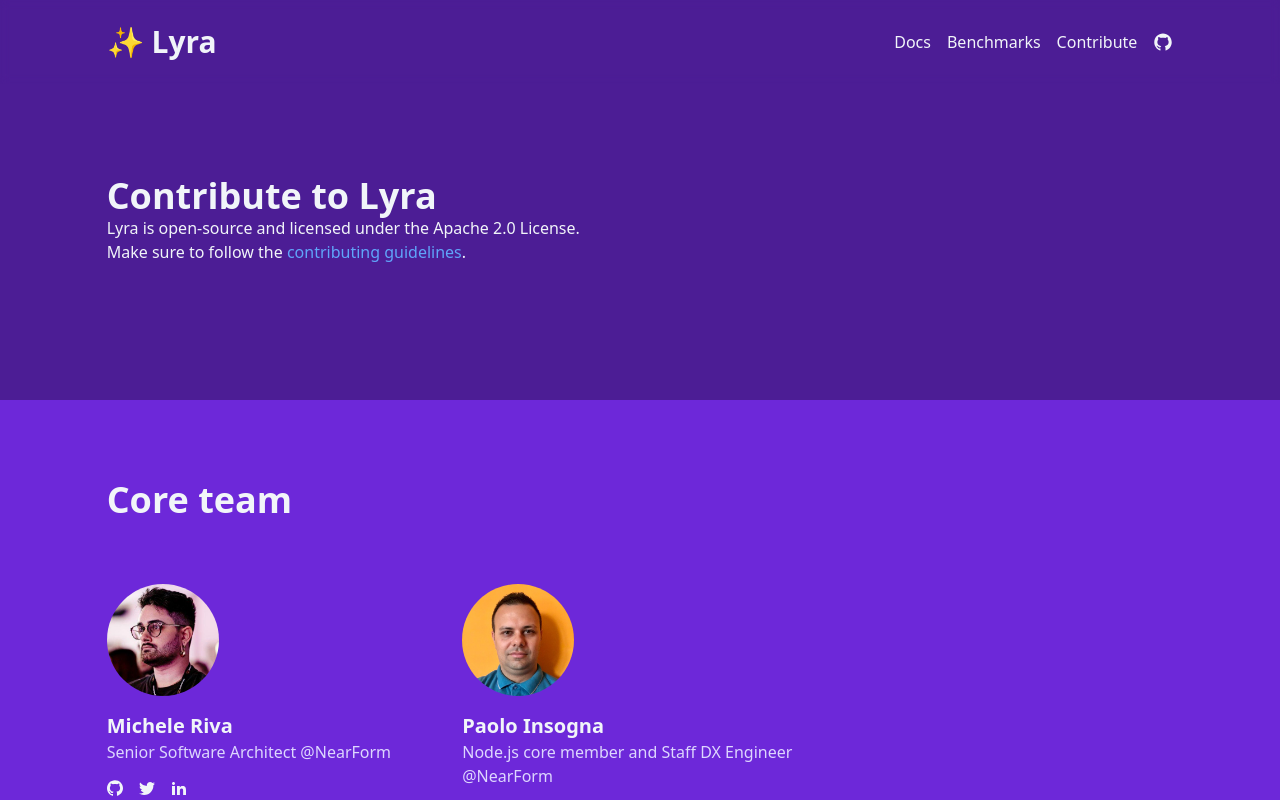
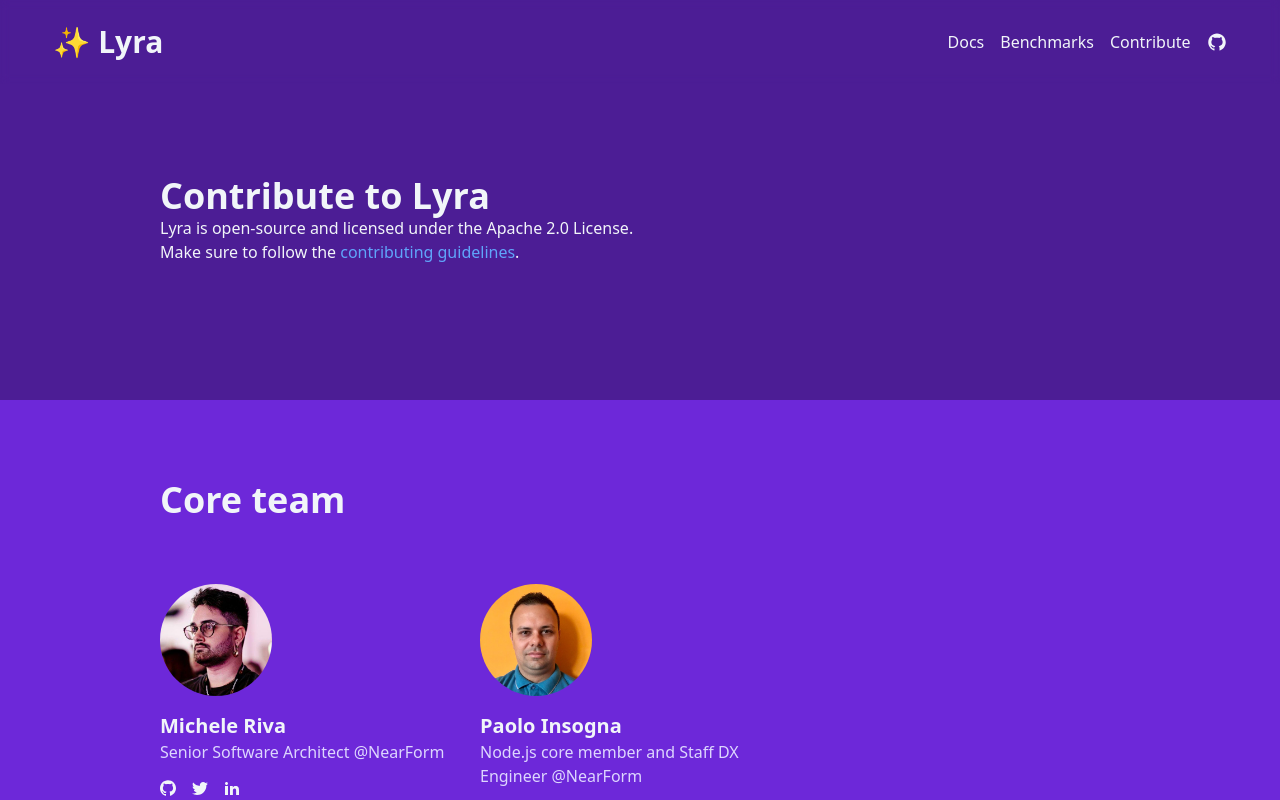
Before and after one commit to xlanex6/website, a Next.js app: page /contribute in a window 1280 px wide. Shown: the top 800 px of the page. Built offline with nearby package versions, Linux system fonts and the light colour scheme.

Commit message:
feat: updates container styles

```diff
--- a/components/Container/index.tsx
+++ b/components/Container/index.tsx
@@ -11,8 +11,8 @@
   <div className={
     clx('m-auto', className, {
       'w-full': size === 'full',
-      'w-5/6': size === 'xl',
-      'w-4/6': size === 'lg',
+      'w-11/12': size === 'xl',
+      'w-9/12': size === 'lg',
       'w-3/6': size === 'md',
       'w-2/6': size === 'sm',
     })
--- a/pages/contribute.tsx
+++ b/pages/contribute.tsx
@@ -48,14 +48,14 @@
 export default function Contribute() {
   return (
     <Container size="full" className="bg-violet-900">
-      <Container className="flex flex-col justify-center h-[400px] pt-10">
+      <Container size="lg" className="flex flex-col justify-center h-[400px] pt-10">
         <h1 className="text-4xl font-black"> Contribute to Lyra </h1>
         <p> Lyra is open-source and licensed under the Apache 2.0 License. </p>
         <p> Make sure to follow the <a href='https://github.com/nearform/lyra/blob/main/CONTRIBUTING.md' target='_blank' rel="noreferrer" className='text-blue-400 hover:underline'>contributing guidelines</a>. </p>
       </Container>
 
       <Container size="full" className="bg-violet-700 py-20">
-        <Container>
+        <Container size="lg">
 
           <h1 className="text-4xl font-black mb-16"> Core team </h1>
 
--- a/pages/index.tsx
+++ b/pages/index.tsx
@@ -18,7 +18,7 @@
 
   return (
     <>
-      <Container size='full' className='bg-[#150232]'>
+      <Container size='full' className='bg-gradient-to-b from-[#150232] to-[#0a0019]'>
         <Container size='lg' className='flex w-full justify-center items-center py-10 h-screen md:h-[700px]'>
           <div className='grid gap-10 grid-cols-1 md:grid-cols-2'>
 
@@ -65,7 +65,7 @@
         <Container size='lg' className='py-20'>
           <h2 className='font-bold text-3xl'> Why? </h2>
 
-          <div className='grid grid-cols-1 md:grid-cols-2 gap-10'>
+          <div className='grid grid-cols-1 md:grid-cols-[60%_1fr] gap-10'>
             <p className='mt-6'>
               Lyra is a modern, dependency-free full-text search engine written in TypeScript. <br />
               It has been built with speed in mind and completes most search lookups in a few microseconds. <br /><br />
```
